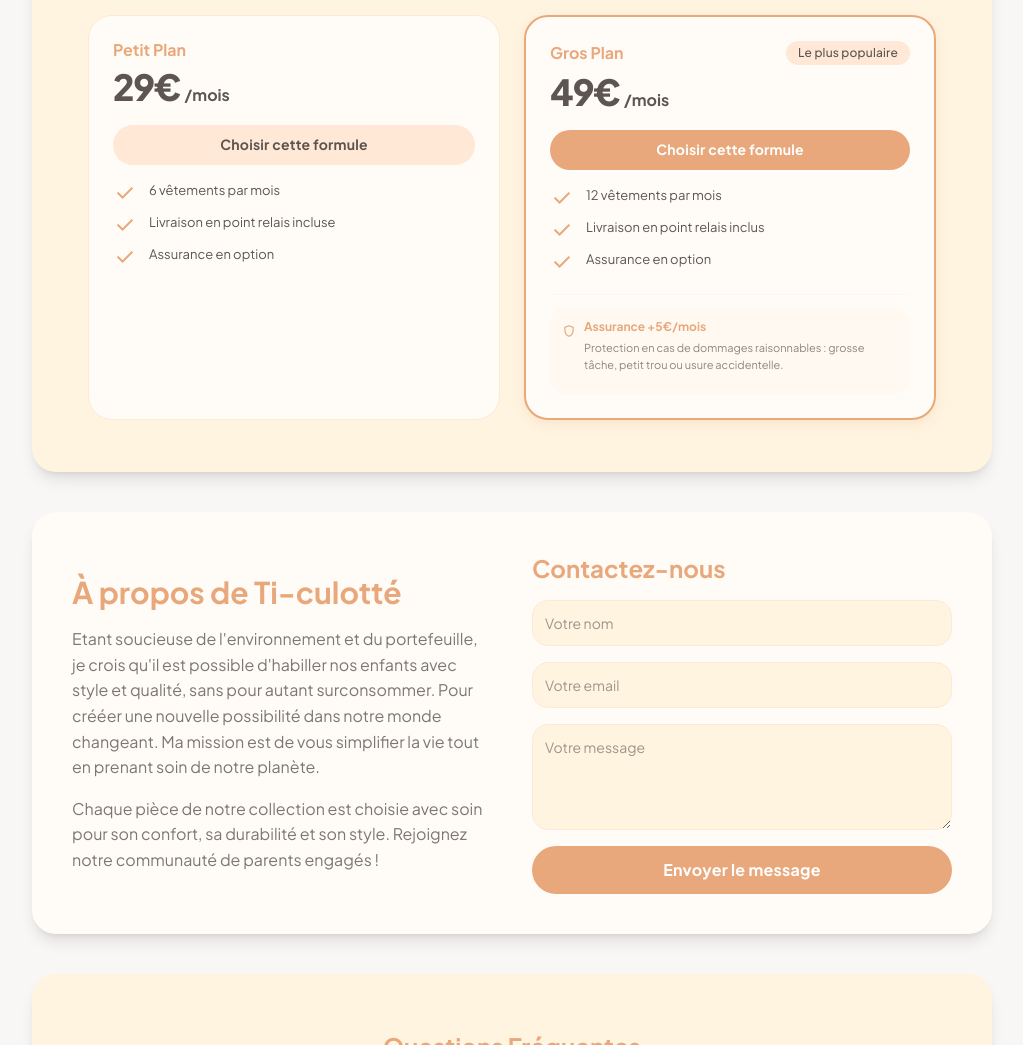
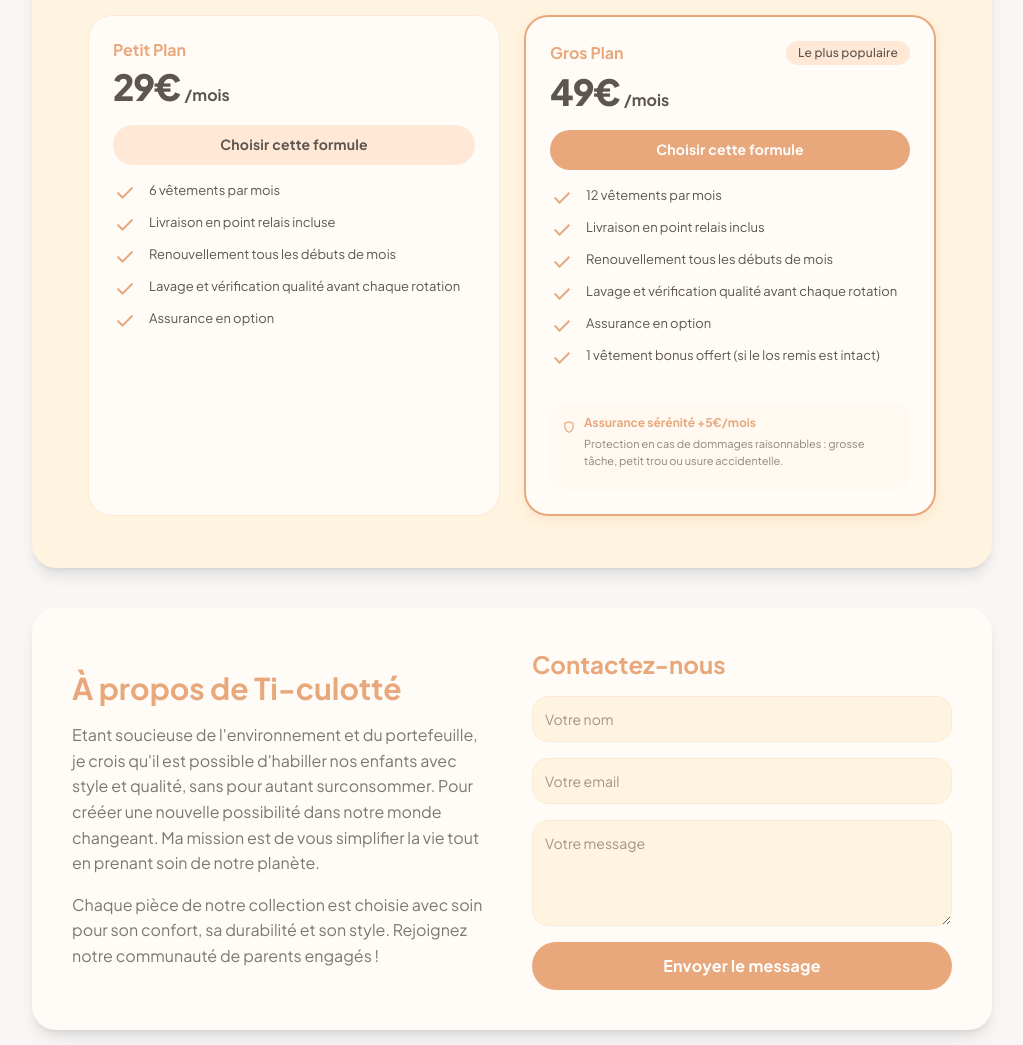
Before and after one commit to EauRi/Ti-culotte, a plain HTML site: page index.html in a window 1280 px wide. Shown: the part 1151-2196 px from the top of the page, without its empty margins (128-1151 px from the left). Drawn offline with nearby package versions, Linux system fonts and the light colour scheme.

Commit message:
Update index.html

```diff
--- a/index.html
+++ b/index.html
@@ -304,6 +304,22 @@
                         <span class="material-symbols-outlined text-accent"
                           >check</span
                         >
+                        Renouvellement tous les débuts de mois
+                      </div>
+                      <div
+                        class="text-[13px] font-normal leading-normal flex gap-3 text-text-color"
+                      >
+                        <span class="material-symbols-outlined text-accent"
+                          >check</span
+                        >
+                        Lavage et vérification qualité avant chaque rotation
+                      </div>
+                      <div
+                        class="text-[13px] font-normal leading-normal flex gap-3 text-text-color"
+                      >
+                        <span class="material-symbols-outlined text-accent"
+                          >check</span
+                        >
                         Assurance en option
                       </div>
                     </div>
@@ -363,7 +379,31 @@
                         <span class="material-symbols-outlined text-accent"
                           >check</span
                         >
+                        Renouvellement tous les débuts de mois
+                      </div>
+                      <div
+                        class="text-[13px] font-normal leading-normal flex gap-3 text-text-color"
+                      >
+                        <span class="material-symbols-outlined text-accent"
+                          >check</span
+                        >
+                       Lavage et vérification qualité avant chaque rotation
+                      </div>
+                      <div
+                        class="text-[13px] font-normal leading-normal flex gap-3 text-text-color"
+                      >
+                        <span class="material-symbols-outlined text-accent"
+                          >check</span
+                        >
                         Assurance en option
+                      </div>
+                      <div
+                        class="text-[13px] font-normal leading-normal flex gap-3 text-text-color"
+                      >
+                        <span class="material-symbols-outlined text-accent"
+                          >check</span
+                        >
+                       1 vêtement bonus offert (si le los remis est intact)
                       </div>
                     <!-- Section assurance discrète -->
                     <div class="mt-3 pt-3 border-t border-secondary/30">
@@ -371,7 +411,7 @@
                         <div class="flex items-start gap-2 mb-2">
                             <span class="material-symbols-outlined text-accent text-sm mt-0.5">shield</span>
                             <div class="flex-1">
-                            <p class="text-xs font-semibold text-accent">Assurance +5€/mois</p>
+                            <p class="text-xs font-semibold text-accent">Assurance sérénité +5€/mois</p>
                             <p class="text-[11px] text-text-color/70 leading-relaxed mt-1">
                                 Protection en cas de dommages raisonnables : grosse tâche, petit trou ou usure accidentelle.
                             </p>
```
